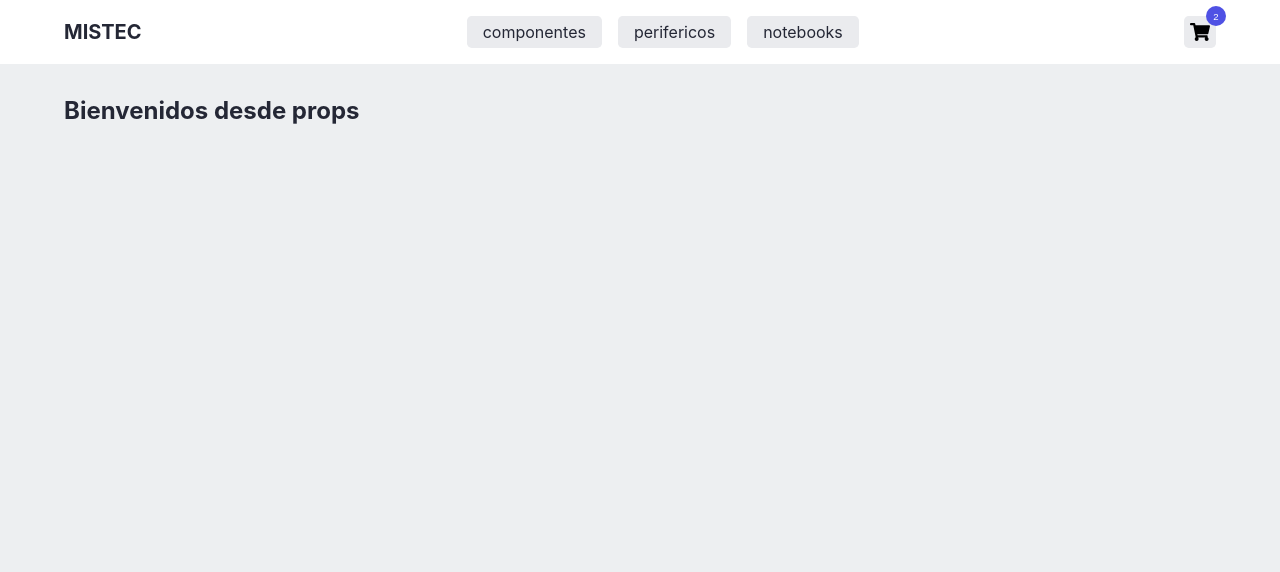
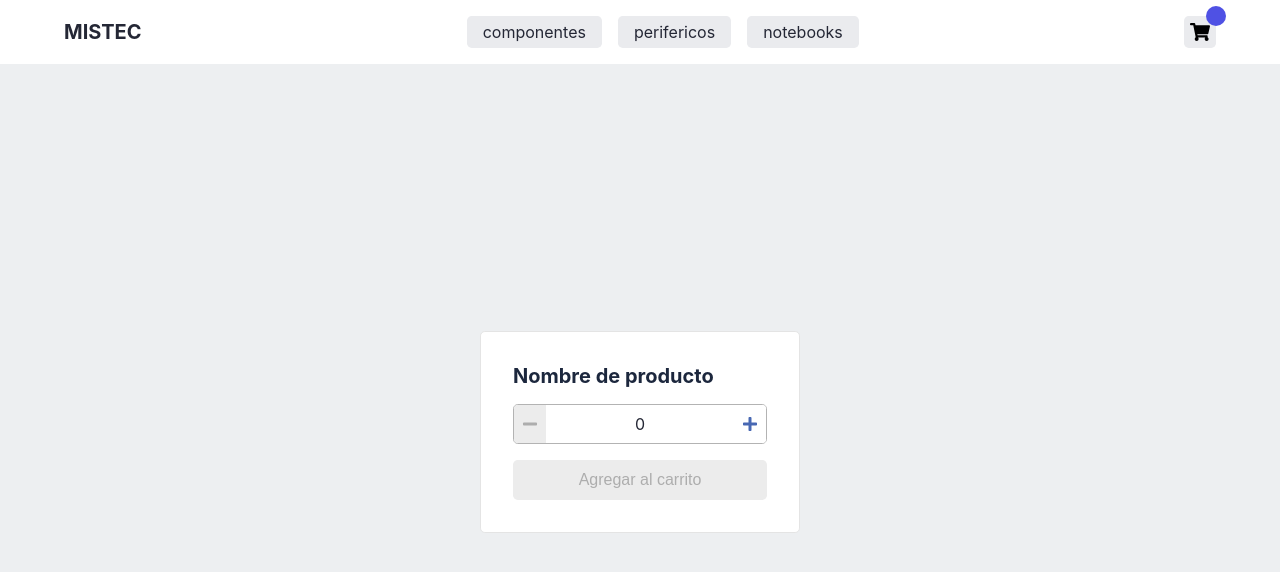
Before and after one commit to GuidoCarda/CODERSTORE-Cardarelli, a React (Create React App) app: page / in a window 1280 px wide. Shown: the top 572 px of the page. Built offline with nearby package versions, Linux system fonts and the light colour scheme.

Commit message:
ItemCount component created and styled

```diff
--- a/src/App.js
+++ b/src/App.js
@@ -7,7 +7,7 @@ function App() {
   return (
     <div className="App">
       <NavBar/>
-      <ItemListContainer greeting='Bienvenidos desde props'/>
+      <ItemListContainer/>
     </div>
   );
 }
--- a/src/components/CartWidget/CartWidget.jsx
+++ b/src/components/CartWidget/CartWidget.jsx
@@ -6,7 +6,7 @@ const CartWidget = () => {
   return (
     <>
       <FaShoppingCart/>
-      <span className='cart-total'>2</span>
+      <span className='cart-total'></span>
     </>
   )
 }
--- /dev/null
+++ b/src/components/ItemCount/ItemCount.css
@@ -0,0 +1,65 @@
+
+
+.itemcount-container{
+  width: min(20rem, 90vw);
+  background: white;
+  border: 1px solid #e4e4e4;
+  border-radius: .3rem;
+  display: flex;
+  flex-direction: column;
+  align-items: center;
+  justify-content: space-between;
+  gap: 1rem;
+  padding: 2rem;
+}
+
+.itemcount-container h3{
+font-size: 1.25rem;
+  color:  rgb(28, 39, 61);
+  align-self: flex-start;
+}
+
+.count-container{
+  width: 100%;
+  display: grid;
+  grid-template-columns: 2rem auto 2rem;
+  height: 2.5rem;
+  border: 1px solid rgb(179, 179, 179);
+  border-radius: .3rem;
+  align-items: center;
+  justify-content: space-between;
+  overflow: hidden;
+}
+
+.control-btn{
+  height: 100%;
+  background: rgb(255, 255, 255);
+  display: grid;
+  place-content: center;
+  font-size: 1rem;
+  outline: none;
+  color: rgb(72, 104, 179);
+  border: none;
+}
+
+.control-btn:hover{
+  background: rgb(248, 246, 246);
+}
+
+.item-btn{
+  height: 2.5rem;
+  border-radius: .3px;
+  font-size: 1rem;
+  width: 100%;
+  background: white;
+  border-radius: .3rem;
+  border: 2px solid rgb(136, 186, 192);
+}
+
+.control-btn:disabled,
+.item-btn:disabled{
+  background: rgb(236, 236, 236);
+  color: rgb(173, 173, 173);
+  cursor: not-allowed;
+  border: none;
+}
--- /dev/null
+++ b/src/components/ItemCount/ItemCount.jsx
@@ -0,0 +1,26 @@
+import React, { useState, useEffect }   from 'react'
+import './ItemCount.css'
+import { FaMinus, FaPlus } from 'react-icons/fa';
+
+const ItemCount = ({ stock, initial, onAdd }) => {
+  const [count, setCount] = useState(initial);
+
+  useEffect(()=>setCount(initial),[initial])
+
+  const addItem = () => setCount(count + 1)
+  const removeItem = () => setCount(count - 1)
+
+  return (
+    <div className="itemcount-container">
+      <h3>Nombre de producto</h3>
+      <div className="count-container">
+        <button className='control-btn' onClick={removeItem} disabled={count === 0}><FaMinus/></button>
+        <span>{count}</span>
+        <button className='control-btn'  onClick={addItem} disabled={ count === stock || stock === 0}><FaPlus/></button>
+      </div>
+      <button className="item-btn"  disabled={ count === 0 || stock === 0} onClick={ () => onAdd(count) }>Agregar al carrito</button>
+    </div>
+  )
+}
+
+export default ItemCount
--- a/src/components/ItemListContainer/ItemListContainer.css
+++ b/src/components/ItemListContainer/ItemListContainer.css
@@ -0,0 +1,4 @@
+.container.grid-center{
+  display: grid;
+  place-content: center;
+}
--- a/src/components/ItemListContainer/ItemListContainer.jsx
+++ b/src/components/ItemListContainer/ItemListContainer.jsx
@@ -1,11 +1,13 @@
 import React from 'react'
+import ItemCount from '../ItemCount/ItemCount'
 import './ItemListContainer.css'
 
-const ItemListContainer = ({ greeting}) => {
+const ItemListContainer = () => {
+  const addToCart = ( count ) => alert(`${count} ${ count > 1 ? 'items agregados' : 'item agregado'} al carrito`)
   return (
     <section className="section">
-      <div className="container">
-        <h1>{greeting}</h1>
+      <div className="container grid-center">
+        <ItemCount stock={15} initial={0} onAdd={addToCart}/>
       </div>
     </section>
 
```
